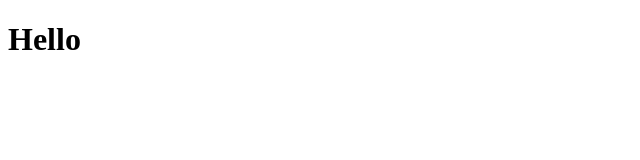
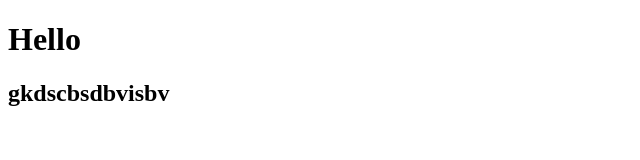
Before and after one commit to MaxCzech/TestRepo, a plain HTML site: page index.html in a window 1280 px wide. Shown: the whole page, without its empty margins (0-640 px from the left). Drawn offline with Linux system fonts and the light colour scheme.

Commit message:
Update index.html

```diff
--- a/index.html
+++ b/index.html
@@ -7,5 +7,6 @@
     </head>
     <body>
         <h1>Hello</h1>
+        <h2>gkdscbsdbvisbv</h2>
     </body>
 </html>
```
